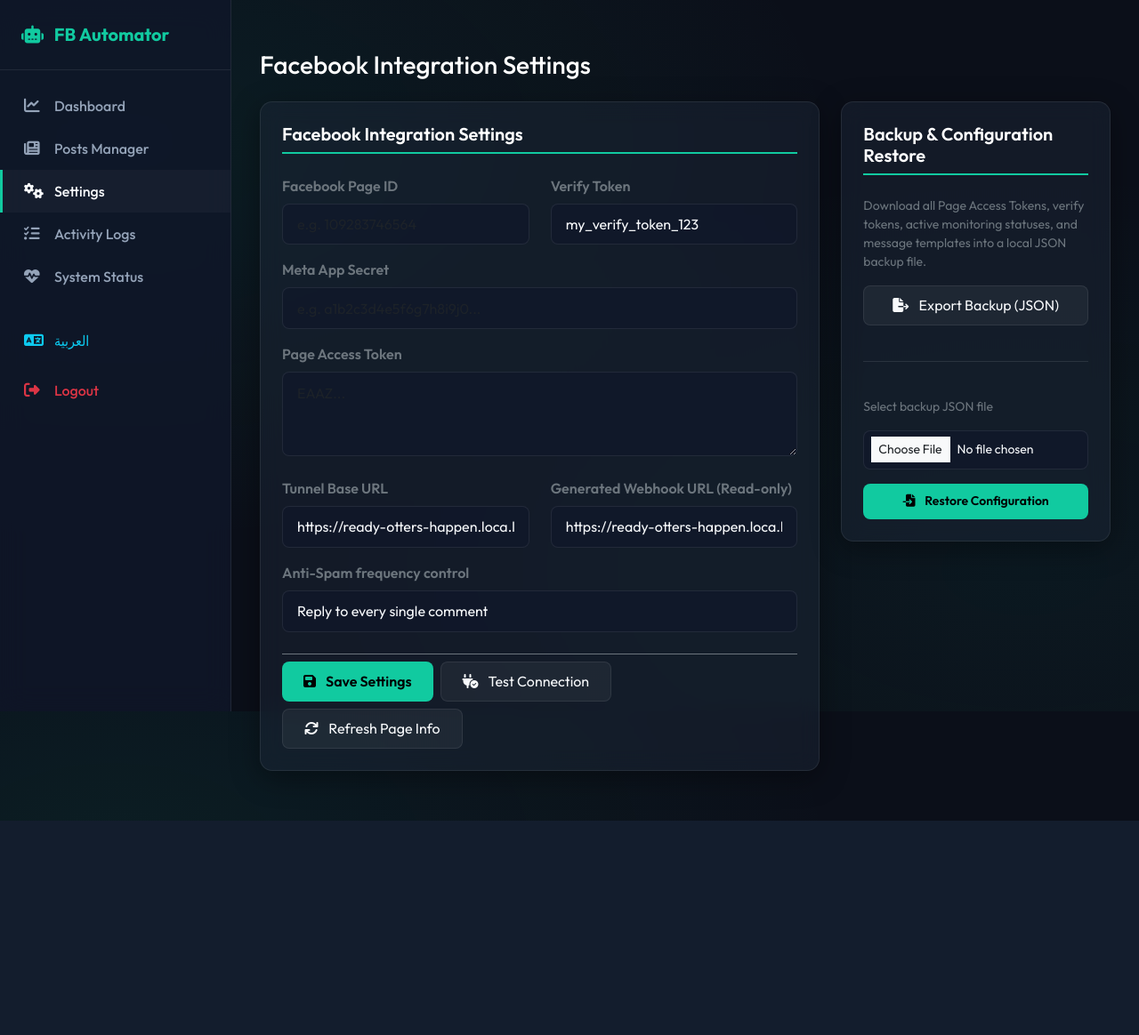
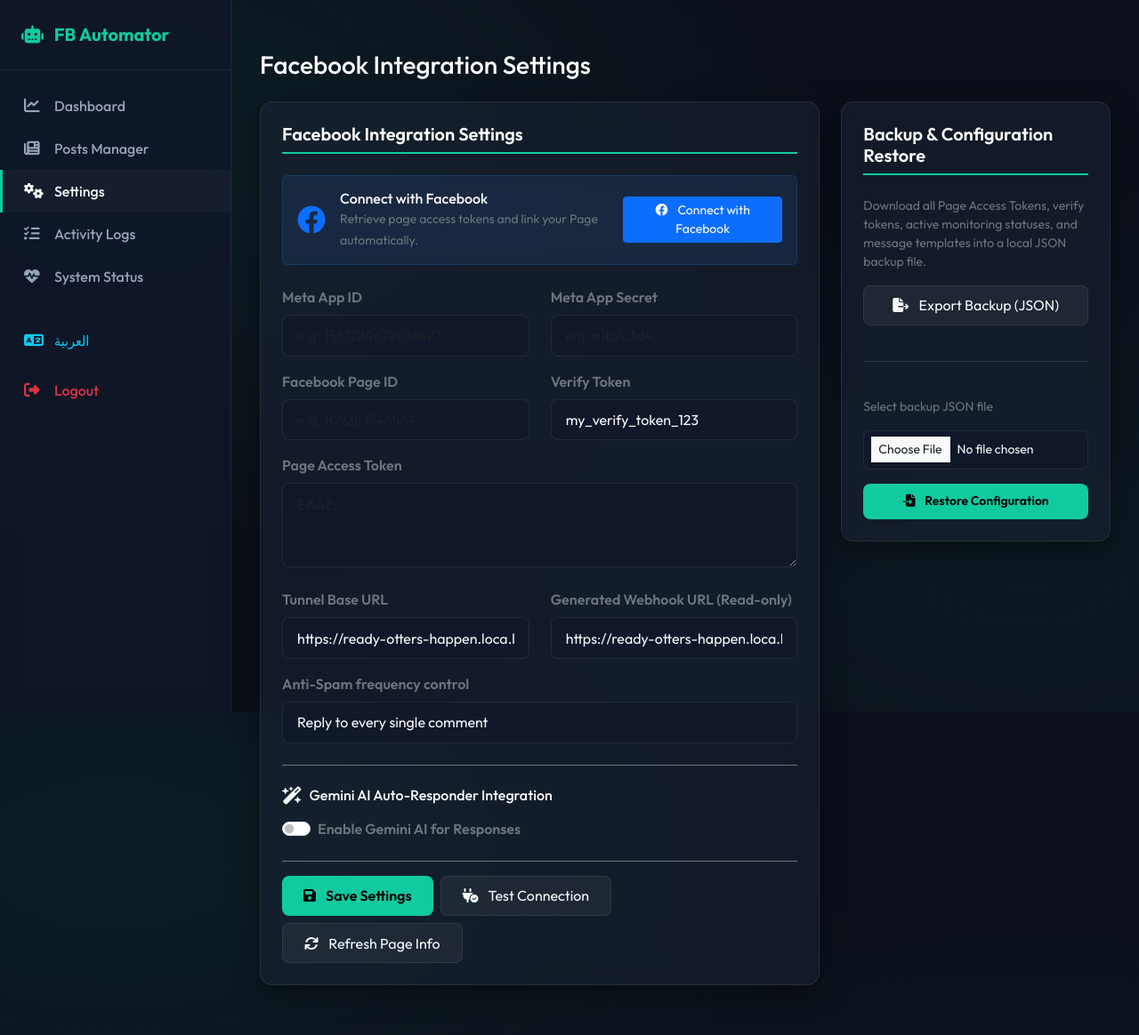
Before and after one commit to joetomi/yousif.metabot, a Flask app: page /settings in a window 1280 px wide. Shown: the whole page at 89% size. Before the commit the page ends 923 px from the top, so only its background shows below. Run offline with Flask 3, Linux system fonts and the light colour scheme; the visitor is signed in with stand-in values (Sample User, id 1); some libraries are stand-ins or nearby versions.

Commit message:
Implement Facebook Login OAuth and Gemini AI Auto-Responder integrations

```diff
--- a/app.py
+++ b/app.py
@@ -83,6 +83,8 @@ def create_app():
             print("Seeded default administrator: Username: 'admin', Password: 'admin'")
 
         # 2. Seed Default Settings from environment (config.py defaults)
+        if not Setting.get("app_id"):
+            Setting.set("app_id", Config.DEFAULT_APP_ID)
         if not Setting.get("page_access_token"):
             Setting.set("page_access_token", Config.DEFAULT_PAGE_ACCESS_TOKEN)
         if not Setting.get("app_secret"):
@@ -95,6 +97,12 @@ def create_app():
             Setting.set("tunnel_url", Config.DEFAULT_TUNNEL_URL)
         if not Setting.get("anti_spam_mode"):
             Setting.set("anti_spam_mode", "every_comment")
+        if not Setting.get("gemini_api_key"):
+            Setting.set("gemini_api_key", Config.DEFAULT_GEMINI_API_KEY)
+        if not Setting.get("gemini_enabled"):
+            Setting.set("gemini_enabled", "false")
+        if not Setting.get("gemini_system_instruction"):
+            Setting.set("gemini_system_instruction", Config.DEFAULT_GEMINI_SYSTEM_INSTRUCTION)
 
         # 3. Start APScheduler Background Scheduler only if not in testing and in main worker process
         if os.environ.get("TESTING") != "True" and (not app.debug or os.environ.get('WERKZEUG_RUN_MAIN') == 'true'):
--- a/config.py
+++ b/config.py
@@ -20,7 +20,12 @@ class Config:
 
     # Webhook defaults
     DEFAULT_VERIFY_TOKEN = os.getenv("VERIFY_TOKEN", "my_verify_token_123")
+    DEFAULT_APP_ID = os.getenv("APP_ID", "")
     DEFAULT_APP_SECRET = os.getenv("APP_SECRET", "")
     DEFAULT_PAGE_ACCESS_TOKEN = os.getenv("PAGE_ACCESS_TOKEN", "")
     DEFAULT_PAGE_ID = os.getenv("PAGE_ID", "")
     DEFAULT_TUNNEL_URL = os.getenv("TUNNEL_URL", "https://ready-otters-happen.loca.lt")
+
+    # Gemini AI defaults
+    DEFAULT_GEMINI_API_KEY = os.getenv("GEMINI_API_KEY", "")
+    DEFAULT_GEMINI_SYSTEM_INSTRUCTION = os.getenv("GEMINI_SYSTEM_INSTRUCTION", "أنت مساعد ذكي ولطيف، أجب على استفسار العميل باحترافية واختصار.")
--- a/requirements.txt
+++ b/requirements.txt
@@ -12,3 +12,4 @@ werkzeug==3.0.1
 cryptography==42.0.5
 gunicorn==21.2.0
 psycopg2-binary==2.9.9
+google-generativeai==0.4.0
--- a/routes/settings.py
+++ b/routes/settings.py
@@ -1,5 +1,8 @@
-from flask import Blueprint, render_template, request, redirect, url_for, flash, jsonify, Response
+from flask import Blueprint, render_template, request, redirect, url_for, flash, jsonify, Response, session
 import json
+import secrets
+import requests
+from urllib.parse import urlencode
 from routes.auth import admin_required
 from models import db, Setting, Post
 from services.facebook_api import FacebookApiService
@@ -11,31 +14,40 @@ settings_bp = Blueprint('settings', __name__)
 @admin_required
 def index():
     # Load all relevant settings from DB
+    app_id = Setting.get("app_id", "")
     page_access_token = Setting.get("page_access_token", "")
     app_secret = Setting.get("app_secret", "")
     verify_token = Setting.get("verify_token", "my_verify_token_123")
     page_id = Setting.get("page_id", "")
     tunnel_url = Setting.get("tunnel_url", "https://ready-otters-happen.loca.lt")
     anti_spam_mode = Setting.get("anti_spam_mode", "every_comment")
+    gemini_api_key = Setting.get("gemini_api_key", "")
+    gemini_enabled = Setting.get("gemini_enabled", "false")
+    gemini_system_instruction = Setting.get("gemini_system_instruction", "أنت مساعد ذكي ولطيف، أجب على استفسار العميل باحترافية واختصار.")
 
     # Calculate webhook URL automatically
     webhook_url = f"{tunnel_url.rstrip('/')}/webhook"
 
     return render_template(
         'settings.html',
+        app_id=app_id,
         page_access_token=page_access_token,
         app_secret=app_secret,
         verify_token=verify_token,
         page_id=page_id,
         tunnel_url=tunnel_url,
         webhook_url=webhook_url,
-        anti_spam_mode=anti_spam_mode
+        anti_spam_mode=anti_spam_mode,
+        gemini_api_key=gemini_api_key,
+        gemini_enabled=gemini_enabled,
+        gemini_system_instruction=gemini_system_instruction
     )
 
 @settings_bp.route('/settings/save', methods=['POST'])
 @admin_required
 def save():
     try:
+        app_id = request.form.get("app_id", "").strip()
         page_access_token = request.form.get("page_access_token", "").strip()
         app_secret = request.form.get("app_secret", "").strip()
         verify_token = request.form.get("verify_token", "").strip()
@@ -43,12 +55,21 @@ def save():
         tunnel_url = request.form.get("tunnel_url", "").strip()
         anti_spam_mode = request.form.get("anti_spam_mode", "every_comment")
 
+        # Checkbox logic
+        gemini_enabled = "true" if request.form.get("gemini_enabled") else "false"
+        gemini_api_key = request.form.get("gemini_api_key", "").strip()
+        gemini_system_instruction = request.form.get("gemini_system_instruction", "").strip()
+
+        Setting.set("app_id", app_id)
         Setting.set("page_access_token", page_access_token)
         Setting.set("app_secret", app_secret)
         Setting.set("verify_token", verify_token)
         Setting.set("page_id", page_id)
         Setting.set("tunnel_url", tunnel_url)
         Setting.set("anti_spam_mode", anti_spam_mode)
+        Setting.set("gemini_enabled", gemini_enabled)
+        Setting.set("gemini_api_key", gemini_api_key)
+        Setting.set("gemini_system_instruction", gemini_system_instruction)
 
         # Try to automatically subscribe Page to App webhooks
         sub_status_msg = ""
@@ -239,3 +260,173 @@ def import_config():
         flash(f"Failed to restore backup: {str(e)}", "danger")
 
     return redirect(url_for('settings.index'))
+
+@settings_bp.route('/settings/facebook/login')
+@admin_required
+def facebook_login():
+    app_id = Setting.get("app_id")
+    if not app_id:
+        flash("Please configure Facebook App ID first.", "danger")
+        return redirect(url_for('settings.index'))
+
+    tunnel_url = Setting.get("tunnel_url")
+    redirect_uri = f"{tunnel_url.rstrip('/')}/settings/facebook/callback"
+
+    # Anti-forgery state token
+    state = secrets.token_hex(16)
+    session['oauth_state'] = state
+
+    params = {
+        'client_id': app_id,
+        'redirect_uri': redirect_uri,
+        'state': state,
+        'scope': 'pages_show_list,pages_read_engagement,pages_manage_metadata,pages_messaging'
+    }
+    fb_oauth_url = f"https://www.facebook.com/v19.0/dialog/oauth?{urlencode(params)}"
+    return redirect(fb_oauth_url)
+
+@settings_bp.route('/settings/facebook/callback')
+@admin_required
+def facebook_callback():
+    error = request.args.get('error')
+    if error:
+        error_desc = request.args.get('error_description', 'Authorization rejected')
+        flash(f"Facebook Login error: {error_desc}", "danger")
+        return redirect(url_for('settings.index'))
+
+    code = request.args.get('code')
+    state = request.args.get('state')
+
+    # Verify state to prevent CSRF
+    if not state or state != session.get('oauth_state'):
+        flash("Invalid state token. Possible CSRF attempt.", "danger")
+        return redirect(url_for('settings.index'))
+
+    session.pop('oauth_state', None)
+
+    app_id = Setting.get("app_id")
+    app_secret = Setting.get("app_secret")
+    tunnel_url = Setting.get("tunnel_url")
+    redirect_uri = f"{tunnel_url.rstrip('/')}/settings/facebook/callback"
+
+    if not app_id or not app_secret:
+        flash("App ID or App Secret configuration missing.", "danger")
+        return redirect(url_for('settings.index'))
+
+    # 1. Exchange code for Short-lived User Access Token
+    token_url = "https://graph.facebook.com/v19.0/oauth/access_token"
+    token_params = {
+        'client_id': app_id,
+        'redirect_uri': redirect_uri,
+        'client_secret': app_secret,
+        'code': code
+    }
+
+    try:
+        token_res = requests.get(token_url, params=token_params)
+        token_data = token_res.json()
+
+        if 'error' in token_data:
+            err_msg = token_data['error'].get('message', 'Failed to retrieve access token')
+            flash(f"OAuth exchange failed: {err_msg}", "danger")
+            return redirect(url_for('settings.index'))
+
+        short_user_token = token_data.get('access_token')
+
+        # 2. Exchange short-lived User Token for a Long-lived User Token
+        extend_params = {
+            'grant_type': 'fb_exchange_token',
+            'client_id': app_id,
+            'client_secret': app_secret,
+            'fb_exchange_token': short_user_token
+        }
+        extend_res = requests.get(token_url, params=extend_params)
+        extend_data = extend_res.json()
+
+        if 'error' in extend_data:
+            err_msg = extend_data['error'].get('message', 'Failed to extend token')
+            flash(f"Token extension failed: {err_msg}", "danger")
+            return redirect(url_for('settings.index'))
+
+        long_user_token = extend_data.get('access_token')
+
+        # 3. Retrieve user accounts (Pages)
+        pages_url = "https://graph.facebook.com/v19.0/me/accounts"
+        pages_res = requests.get(pages_url, headers={"Authorization": f"Bearer {long_user_token}"})
+        pages_data = pages_res.json()
+
+        if 'error' in pages_data:
+            err_msg = pages_data['error'].get('message', 'Failed to retrieve pages')
+            flash(f"Failed to fetch user pages: {err_msg}", "danger")
+            return redirect(url_for('settings.index'))
+
+        pages_list = pages_data.get('data', [])
+        if not pages_list:
+            flash("No Facebook pages found for this user account.", "warning")
+            return redirect(url_for('settings.index'))
+
+        # Store pages in session temporarily so the user can choose
+        session['oauth_pages'] = [
+            {
+                'id': page.get('id'),
+                'name': page.get('name'),
+                'access_token': page.get('access_token'),
+                'category': page.get('category')
+            }
+            for page in pages_list
+        ]
+
+        return render_template('select_page.html', pages=session['oauth_pages'])
+
+    except Exception as e:
+        flash(f"Error during Facebook Login: {str(e)}", "danger")
+        return redirect(url_for('settings.index'))
+
+@settings_bp.route('/settings/facebook/select', methods=['POST'])
+@admin_required
+def facebook_select_page():
+    page_id = request.form.get('page_id')
+    oauth_pages = session.get('oauth_pages')
+
+    if not page_id or not oauth_pages:
+        flash("Invalid page selection or session expired.", "danger")
+        return redirect(url_for('settings.index'))
+
+    # Find the page in our stored list
+    selected_page = next((p for p in oauth_pages if p['id'] == page_id), None)
+    if not selected_page:
+        flash("Selected page not found in session.", "danger")
+        return redirect(url_for('settings.index'))
+
+    # Save settings to database
+    Setting.set("page_id", selected_page['id'])
+    Setting.set("page_access_token", selected_page['access_token'])
+    Setting.set("page_name", selected_page['name'])
+
+    # Clear pages from session
+    session.pop('oauth_pages', None)
+
+    # Automatically try to subscribe page to webhooks
+    sub_status_msg = ""
+    try:
+        api = FacebookApiService(page_access_token=selected_page['access_token'], page_id=selected_page['id'])
+        sub_ok, sub_msg = api.subscribe_page()
+        if sub_ok:
+            sub_status_msg = " & Page subscribed to App webhooks."
+            log_activity(
+                event_type="SYSTEM",
+                status="SUCCESS",
+                message=f"Connected page '{selected_page['name']}' and subscribed to webhooks via OAuth."
+            )
+        else:
+            sub_status_msg = f" (Warning: Webhook subscription failed: {sub_msg})"
+            log_activity(
+                event_type="SYSTEM",
+                status="WARNING",
+                message=f"Connected page '{selected_page['name']}' but webhook subscription failed: {sub_msg}"
+            )
+    except Exception as sub_ex:
+        sub_status_msg = f" (Warning: Webhook subscription error: {str(sub_ex)})"
+
+    flash(f"Page '{selected_page['name']}' successfully connected!{sub_status_msg}", "success")
+    return redirect(url_for('settings.index'))
--- a/templates/settings.html
+++ b/templates/settings.html
@@ -16,7 +16,36 @@
             <div class="card glass-card">
                 <h5 class="card-title-accent text-white mb-4">{{ t.settings_title }}</h5>
 
+                <!-- Facebook OAuth Connect Banner -->
+                <div class="mb-4 p-3 rounded d-flex align-items-center justify-content-between" style="background: rgba(59, 130, 246, 0.08); border: 1px solid rgba(59, 130, 246, 0.2); backdrop-filter: blur(8px);">
+                    <div class="d-flex align-items-center">
+                        <i class="fa-brands fa-facebook text-primary fa-2x me-3"></i>
+                        <div>
+                            <h6 class="mb-0 text-white font-weight-bold">{{ t.connect_fb_btn }}</h6>
+                            <span class="text-secondary small">Retrieve page access tokens and link your Page automatically.</span>
+                        </div>
+                    </div>
+                    <a href="{{ url_for('settings.facebook_login') }}" class="btn btn-primary btn-sm px-3" {% if not app_id or not app_secret %}onclick="alert('Please save your Meta App ID and App Secret first!'); return false;"{% endif %}>
+                        <i class="fa-brands fa-facebook me-2"></i> {{ t.connect_fb_btn }}
+                    </a>
+                </div>
+
                 <form id="settings-form" action="{{ url_for('settings.save') }}" method="POST">
+                    <!-- Meta App Credentials -->
+                    <div class="row mb-3">
+                        <!-- Meta App ID -->
+                        <div class="col-md-6 mb-3 mb-md-0">
+                            <label for="app_id" class="form-label text-secondary fw-semibold">{{ t.app_id_label }}</label>
+                            <input type="text" class="form-control glass-input" id="app_id" name="app_id" value="{{ app_id }}" placeholder="e.g. 1551224679018427">
+                        </div>
+
+                        <!-- Meta App Secret -->
+                        <div class="col-md-6">
+                            <label for="app_secret" class="form-label text-secondary fw-semibold">{{ t.app_secret_label }}</label>
+                            <input type="password" class="form-control glass-input" id="app_secret" name="app_secret" value="{{ app_secret }}" placeholder="e.g. a1b2c3d4...">
+                        </div>
+                    </div>
+
                     <div class="row">
                         <!-- Facebook Page ID -->
                         <div class="col-md-6 mb-3">
@@ -29,12 +58,6 @@
                             <label for="verify_token" class="form-label text-secondary fw-semibold">{{ t.verify_token_label }}</label>
                             <input type="text" class="form-control glass-input" id="verify_token" name="verify_token" value="{{ verify_token }}" required placeholder="e.g. my_custom_token_123">
                         </div>
-                    </div>
-
-                    <!-- App Secret -->
-                    <div class="mb-3">
-                        <label for="app_secret" class="form-label text-secondary fw-semibold">{{ t.app_secret_label }}</label>
-                        <input type="password" class="form-control glass-input" id="app_secret" name="app_secret" value="{{ app_secret }}" placeholder="e.g. a1b2c3d4e5f6g7h8i9j0...">
                     </div>
 
                     <!-- Page Access Token -->
@@ -67,8 +90,34 @@
                         </select>
                     </div>
 
+                    <!-- Gemini AI Section -->
+                    <div class="border-top border-secondary pt-4 mt-4 mb-4">
+                        <div class="d-flex align-items-center mb-3">
+                            <i class="fa-solid fa-wand-magic-sparkles text-emerald me-2 fa-lg"></i>
+                            <h6 class="text-white font-weight-bold mb-0">{{ t.gemini_title }}</h6>
+                        </div>
+
+                        <!-- Enable Gemini Toggle -->
+                        <div class="form-check form-switch mb-3">
+                            <input class="form-check-input" type="checkbox" role="switch" id="gemini_enabled" name="gemini_enabled" value="true" {% if gemini_enabled == 'true' %}checked{% endif %} style="cursor: pointer;">
+                            <label class="form-check-label text-secondary fw-semibold" for="gemini_enabled">{{ t.gemini_enabled_label }}</label>
+                        </div>
+
+                        <!-- Gemini API Key -->
+                        <div class="mb-3" id="gemini-key-group" style="display: {% if gemini_enabled == 'true' %}block{% else %}none{% endif %};">
+                            <label for="gemini_api_key" class="form-label text-secondary fw-semibold">{{ t.gemini_api_key_label }}</label>
+                            <input type="password" class="form-control glass-input" id="gemini_api_key" name="gemini_api_key" value="{{ gemini_api_key }}" placeholder="e.g. AIzaSy...">
+                        </div>
+
+                        <!-- Gemini Instructions -->
+                        <div class="mb-3" id="gemini-prompt-group" style="display: {% if gemini_enabled == 'true' %}block{% else %}none{% endif %};">
+                            <label for="gemini_system_instruction" class="form-label text-secondary fw-semibold">{{ t.gemini_system_instruction_label }}</label>
+                            <textarea class="form-control glass-input" id="gemini_system_instruction" name="gemini_system_instruction" rows="3" placeholder="أنت مساعد ذكي ولطيف، أجب على استفسار العميل باحترافية واختصار.">{{ gemini_system_instruction }}</textarea>
+                        </div>
+                    </div>
+
                     <!-- Action Buttons -->
-                    <div class="d-flex flex-wrap gap-2 pt-2 border-top border-secondary">
+                    <div class="d-flex flex-wrap gap-2 pt-3 border-top border-secondary">
                         <button type="submit" class="btn btn-emerald">
                             <i class="fa-solid fa-floppy-disk me-2"></i> {{ t.save_settings }}
                         </button>
@@ -121,6 +170,19 @@
 document.addEventListener("DOMContentLoaded", function() {
     // Fill textareas since browser autocomplete may interfere
     document.getElementById("page_access_token").value = "{{ page_access_token }}";
+
+    // Toggle Gemini Settings display
+    const geminiToggle = document.getElementById("gemini_enabled");
+    const keyGroup = document.getElementById("gemini-key-group");
+    const promptGroup = document.getElementById("gemini-prompt-group");
+
+    if (geminiToggle) {
+        geminiToggle.addEventListener("change", function() {
+            const display = this.checked ? "block" : "none";
+            keyGroup.style.display = display;
+            promptGroup.style.display = display;
+        });
+    }
 });
 </script>
 {% endblock %}
```
Also changed, not shown: services/comment_processor.py (+20 -9 lines), services/gemini_api.py (added, +81 -0 lines), templates/select_page.html (added, +50 -0 lines), translations.py (+26 -0 lines).
